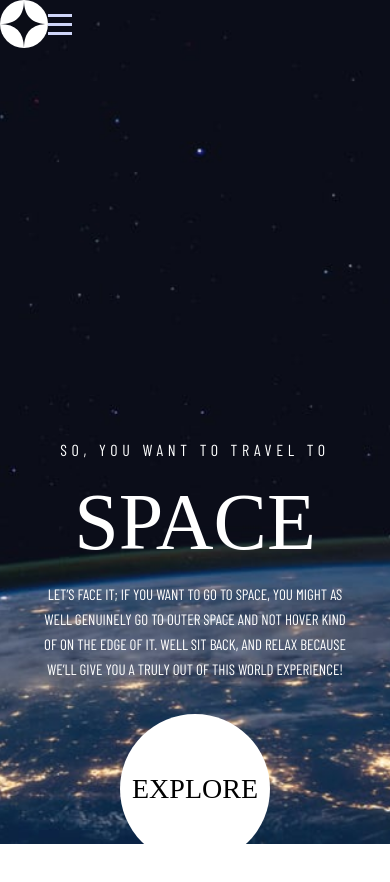
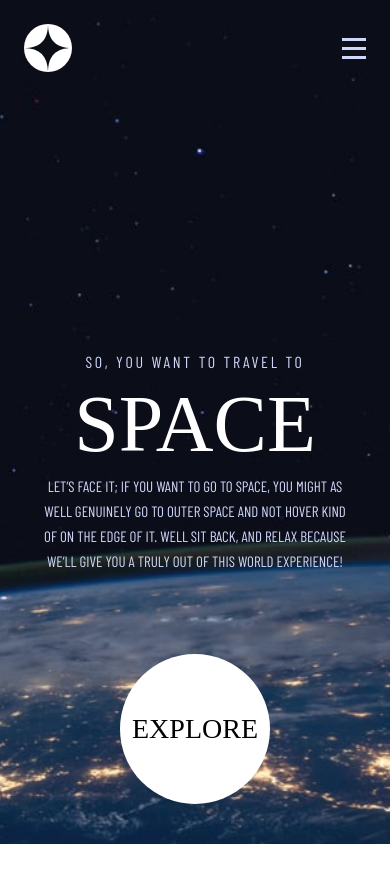
Before and after one commit to Jon-tim/space-tourism, a Next.js app: page / in a window 390 px wide. Shown: the top 882 px of the page. After the commit the page ends 844 px from the top, so only its background shows below. Built offline with nearby package versions, Linux system fonts and the light colour scheme; a web font is replaced by a local one.

Commit message:
Develop mobile index page

```diff
--- a/component/Nav.js
+++ /dev/null
@@ -1,22 +0,0 @@
-import Image from "next/image";
-import logo from "../public/assets/shared/logo.svg";
-import menu from "../public/assets/shared/icon-hamburger.svg";
-import close from "../public/assets/shared/icon-close.svg";
-function Nav() {
-  return (
-    <nav className="absolute w-full">
-      <div className="flex items-center justify-between">
-        <Image
-          src={logo}
-          alt="logo"
-        />
-        <Image
-          src={menu}
-          alt="hamburger"
-        />
-      </div>
-    </nav>
-  );
-}
-
-export default Nav;
--- /dev/null
+++ b/components/MobileNav.js
@@ -0,0 +1,50 @@
+import close from "../public/assets/shared/icon-close.svg";
+import Image from "next/image";
+import Link from "next/link";
+
+function MobileNav({ toggle, setToggle }) {
+  return (
+    <section
+      className={`absolute z-50 bg-white/5 h-screen right-0 top-0 w-[67%] backdrop-blur-xl pt-10 px-6 flex flex-col gap-14 transition-transform duration-300 ease-in-out ${
+        toggle ? "-translate-x-0" : "translate-x-full"
+      }`}
+    >
+      <Image
+        src={close}
+        alt="close/x icon"
+        className="self-end"
+        onClick={() => {
+          setToggle((prev) => !prev);
+        }}
+      />
+      <aside className="flex flex-col gap-7">
+        <Link
+          href=""
+          className="text-white font-normal uppercase tracking-[2.7px]"
+        >
+          <span className="font-bold mr-2">00</span> home
+        </Link>
+        <Link
+          href=""
+          className="text-white font-normal uppercase tracking-[2.7px]"
+        >
+          <span className="font-bold mr-2">01</span> destination
+        </Link>
+        <Link
+          href=""
+          className="text-white font-normal uppercase tracking-[2.7px]"
+        >
+          <span className="font-bold mr-2">02</span> crew
+        </Link>
+        <Link
+          href=""
+          className="text-white font-normal uppercase tracking-[2.7px]"
+        >
+          <span className="font-bold mr-2">03</span> technology
+        </Link>
+      </aside>
+    </section>
+  );
+}
+
+export default MobileNav;
--- /dev/null
+++ b/components/Nav.js
@@ -0,0 +1,30 @@
+import Image from "next/image";
+import logo from "../public/assets/shared/logo.svg";
+import menu from "../public/assets/shared/icon-hamburger.svg";
+import close from "../public/assets/shared/icon-close.svg";
+import MobileNav from "./MobileNav";
+import { useState } from "react";
+function Nav() {
+  const [mobileMenu, toggleMenu] = useState(false);
+  return (
+    <nav className="absolute w-full p-6">
+      <MobileNav
+        toggle={mobileMenu}
+        setToggle={toggleMenu}
+      />
+      <div className="w-full flex items-center justify-between">
+        <Image
+          src={logo}
+          alt="logo"
+        />
+        <Image
+          src={!mobileMenu ? menu : close}
+          alt="hamburger"
+          onClick={() => toggleMenu((prev) => !prev)}
+        />
+      </div>
+    </nav>
+  );
+}
+
+export default Nav;
--- a/pages/index.js
+++ b/pages/index.js
@@ -1,6 +1,6 @@
 import Head from "next/head";
-
-import Nav from "@/component/Nav";
+import Nav from "@/components/Nav";
+// import MobileNav from "@/components/MobileNav";
 
 export default function Home() {
   return (
@@ -30,15 +30,16 @@ export default function Home() {
           rel="stylesheet"
         />
       </Head>
-      <main className="h-screen w-full bg-cover bg-no-repeat bg-hero md:bg-hero-md xl:bg-hero-lg bg-bottom relative">
+
+      <main className="h-screen overflow-hidden w-full bg-cover bg-no-repeat bg-hero md:bg-hero-md xl:bg-hero-lg bg-bottom relative">
         <Nav />
-        <section className="flex items-center justify-end gap-8 lg:items-end lg:justify-between flex-col lg:flex-row h-full w-full pb-7 lg:px-32 lg:pb-10">
-          <div className="text-white uppercase text-center lg:text-left w-full px-10 lg:px-0 lg:w-[400px]">
-            <p className="text-[16px] lg:text-[28px] tracking-[4.72px]">
+        <section className="flex items-center justify-end gap-20 lg:items-end lg:justify-between flex-col lg:flex-row h-full w-full pb-10 lg:px-32 ">
+          <div className=" uppercase text-center lg:text-left w-full px-[2.6rem] lg:px-0 lg:w-[400px]">
+            <p className="text-[16px] lg:text-[28px] tracking-[2.7px] lg:tracking-[4.72px] text-lightBlue">
               so, you want to travel to
             </p>
-            <h1 className="text-[80px]">space</h1>
-            <p className=" text-[15px] lg:text-[18px]  leading-[25px] lg:leading-[32px]">
+            <h1 className="leading-[100px] text-white text-[80px]">space</h1>
+            <p className=" text-[15px] lg:text-[18px]  leading-[25px] lg:leading-[32px] text-lightBlue">
               Let’s face it; if you want to go to space, you might as well
               genuinely go to outer space and not hover kind of on the edge of
               it. Well sit back, and relax because we’ll give you a truly out of
--- a/styles/globals.css
+++ b/styles/globals.css
@@ -3,41 +3,48 @@
 @tailwind utilities;
 
 @layer base {
-    h1,h2,h3,h4,h5 {
-        font-family: 'Bellefair', serif;
+  h1,
+  h2,
+  h3,
+  h4,
+  h5 {
+    font-family: "Bellefair", serif;
   }
-    p {
-        font-family: 'Barlow Condensed', sans-serif;
+  p,
+  span,
+  a {
+    font-family: "Barlow Condensed", sans-serif;
   }
-    h1{
+  h1 {
     font-size: 150px;
   }
-    h2{
+  h2 {
     font-size: 100px;
   }
-    h3{
+  h3 {
     font-size: 56px;
   }
-    h4{
+  h4 {
     font-size: 32px;
   }
-    h5{
+  h5 {
     font-size: 28px;
   }
 }
 
 @layer components {
-    .sub-heading-one{
-        font-family: 'Bellefair', serif;
+  .sub-heading-one {
+    font-family: "Bellefair", serif;
     font-size: 28px;
   }
-    .sub-heading-two, .nav-text{
-        font-family: 'Barlow Condensed', sans-serif;
+  .sub-heading-two,
+  .nav-text {
+    font-family: "Barlow Condensed", sans-serif;
   }
-    .sub-heading-two{
+  .sub-heading-two {
     font-size: 14px;
   }
-    .nav-text{
+  .nav-text {
     font-size: 16px;
   }
 }
```
Lines whose indentation alone changed are shown as unchanged.
